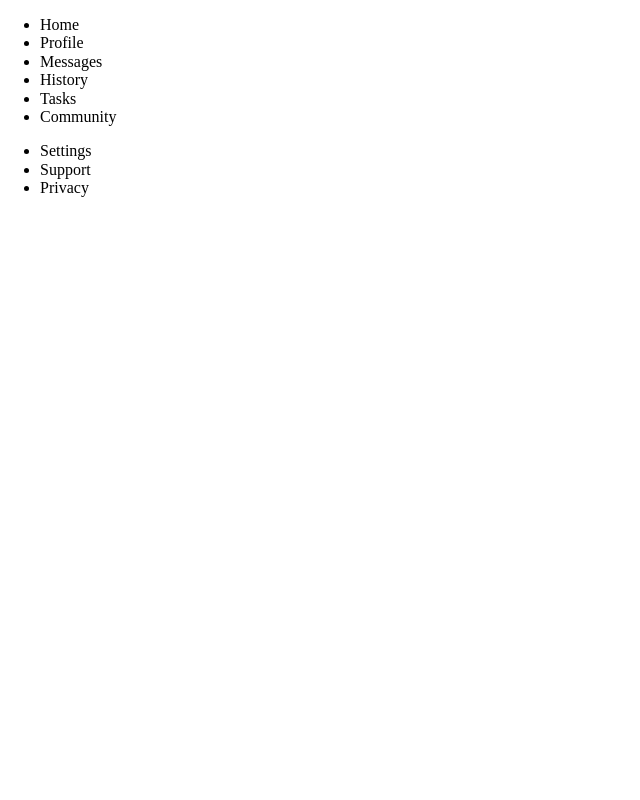
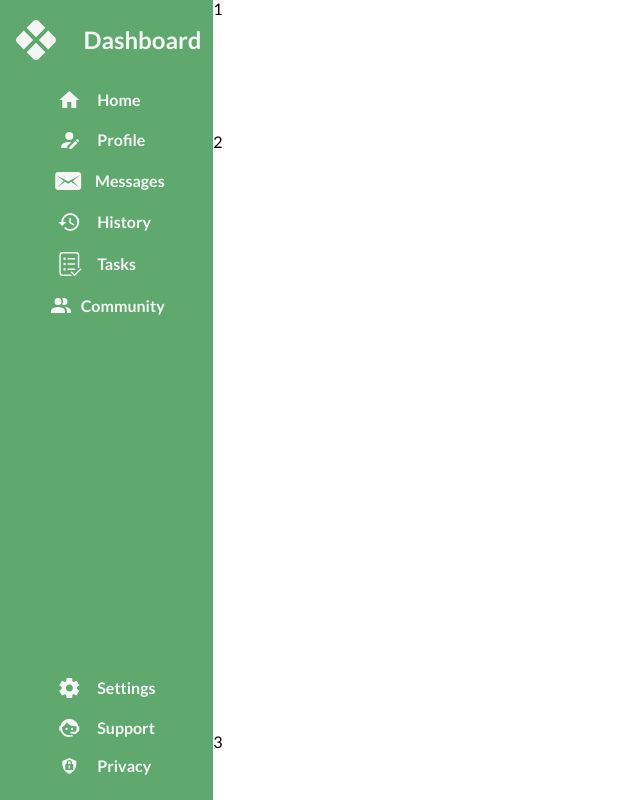
Before and after one commit to julianfloresd/admin-dashboard, a plain HTML site: page index.html in a window 1280 px wide. Shown: the whole page, without its empty margins (0-640 px from the left). Drawn offline with Linux system fonts and the light colour scheme.

Commit message:
Sidebar layout modified

```diff
--- a/css/style.css
+++ b/css/style.css
@@ -10,8 +10,13 @@
 :root {
   --primaryColor: #5fa86e;
   --secondaryColor: #0086B9;
+  font-family: 'Lato', sans-serif;
 }
 
+ul {
+  list-style: none;
+  padding: 0;
+}
 
 /******************************************
 /* LAYOUT
@@ -20,7 +25,7 @@
 .container {
   display: grid;
   grid-template-columns: 1fr 5fr;
-  grid-template-rows: 2fr 5fr 1fr;
+  grid-template-rows: 2fr 9fr 1fr;
   grid-template-areas:
   "sidebar header"
   "sidebar main"
@@ -29,11 +34,25 @@
 
 .sidebar {
   grid-area: sidebar;
+  background: var(--primaryColor);
   display: flex;
+  flex-direction: column;
+  align-items: center;
+  height: 100vh;
+  font-weight: bold;
+  color: whitesmoke;
+  padding-top: 1rem;
+}
+
+nav {
+  display: flex;
+  flex-direction: column;
+  justify-content: space-between;
+  height: 100vh;
 }
 
 .header {
-  grid-area: sidebar;
+  grid-area: header;
 }
 
 .main{
@@ -44,7 +63,32 @@
   grid-area: footer;
 }
 
+.logo {
+  width: 100%;
+  display: flex;
+  justify-content: space-around;
+  align-items: center;
+  font-size: 1.5rem;
+}
+
+li {
+  display: flex;
+  gap: 8px;
+  align-items: center;
+  padding: 8px 0;
+}
 
 /******************************************
 /* ADDITIONAL STYLES
 /*******************************************/
+
+li svg{
+  color: whitesmoke;
+  width: 35%;
+}
+
+.logo svg{
+  height: 3rem;
+  width: 3rem;
+  color: whitesmoke;
+}
--- a/index.html
+++ b/index.html
@@ -10,30 +10,63 @@
 		<!-- external CSS link -->
 		<link rel="stylesheet" href="css/normalize.css">
 		<link rel="stylesheet" href="css/style.css">
+		<link rel="preconnect" href="https://fonts.googleapis.com">
+		<link rel="preconnect" href="https://fonts.gstatic.com" crossorigin>
+		<link href="https://fonts.googleapis.com/css2?family=Lato:wght@300;400;700&display=swap" rel="stylesheet">
 	</head>
 	<body>
 		<div class="container">
 			<div class="sidebar">
-				<div class="logo"></div>
+				<div class="logo">
+					<svg xmlns="http://www.w3.org/2000/svg" width="24" height="24" viewBox="0 0 24 24"><path fill="currentColor" d="M12 2c-.5 0-1 .19-1.41.59l-3.3 3.29l4.71 4.7l4.71-4.7l-3.3-3.29C13 2.19 12.5 2 12 2M5.88 7.29l-3.29 3.3c-.79.78-.79 2.04 0 2.82l3.29 3.3l4.7-4.71l-4.7-4.71m12.24 0L13.42 12l4.7 4.71l3.29-3.3c.79-.78.79-2.04 0-2.82l-3.29-3.3M12 13.42l-4.71 4.7l3.3 3.29c.78.79 2.04.79 2.82 0l3.3-3.29l-4.71-4.7Z"/></svg>
+					<span>Dashboard</span>
+				</div>
 				<nav>
 					<ul>
-						<li>Home</li>
-						<li>Profile</li>
-						<li>Messages</li>
-						<li>History</li>
-						<li> Tasks</li>
-						<li>Community</li>
+						<li>
+							<svg xmlns="http://www.w3.org/2000/svg" width="24" height="24" viewBox="0 0 24 24"><path fill="currentColor" d="M10 20v-6h4v6h5v-8h3L12 3L2 12h3v8z"/></svg>
+							<span>Home</span>
+						</li>
+						<li>
+							<svg xmlns="http://www.w3.org/2000/svg" width="24" height="24" viewBox="0 0 24 24"><path fill="currentColor" d="m21.7 13.35l-1 1l-2.05-2.05l1-1a.55.55 0 0 1 .77 0l1.28 1.28c.21.21.21.56 0 .77M12 18.94l6.06-6.06l2.05 2.05L14.06 21H12v-2.06M12 14c-4.42 0-8 1.79-8 4v2h6v-1.89l4-4c-.66-.08-1.33-.11-2-.11m0-10a4 4 0 0 0-4 4a4 4 0 0 0 4 4a4 4 0 0 0 4-4a4 4 0 0 0-4-4Z"/></svg>
+							<span>Profile</span>
+						</li>
+						<li>
+							<svg xmlns="http://www.w3.org/2000/svg" width="26" height="26" viewBox="0 0 26 26"><path fill="currentColor" d="M23 4H3C1.3 4 0 5.3 0 7v12c0 1.7 1.3 3 3 3h20c1.7 0 3-1.3 3-3V7c0-1.7-1.3-3-3-3zm.8 15.4L16 13.8l-3 2l-3.1-2l-7.7 5.6l6.3-6.5l-7.7-6L13 13.5L25.1 7l-7.6 6l6.3 6.4z"/></svg>
+							<span>Messages</span>
+						</li>
+						<li>
+							<svg xmlns="http://www.w3.org/2000/svg" width="24" height="24" viewBox="0 0 24 24"><path fill="currentColor" d="M13 3a9 9 0 0 0-9 9H1l3.89 3.89l.07.14L9 12H6c0-3.87 3.13-7 7-7s7 3.13 7 7s-3.13 7-7 7c-1.93 0-3.68-.79-4.94-2.06l-1.42 1.42A8.954 8.954 0 0 0 13 21a9 9 0 0 0 0-18zm-1 5v5l4.25 2.52l.77-1.29l-3.52-2.09V8H12z"/></svg>
+							<span>History</span>
+						</li>
+						<li>
+							<svg xmlns="http://www.w3.org/2000/svg" width="28" height="28" viewBox="0 0 28 28"><path fill="currentColor" d="M4 5.25A3.25 3.25 0 0 1 7.25 2h13.5A3.25 3.25 0 0 1 24 5.25v12.129c-.12.08-.235.174-.341.28L22.5 18.818V5.25a1.75 1.75 0 0 0-1.75-1.75H7.25A1.75 1.75 0 0 0 5.5 5.25v17.5c0 .966.784 1.75 1.75 1.75h8.068l1.5 1.5H7.25A3.25 3.25 0 0 1 4 22.75V5.25Zm6.5 3.5a1.25 1.25 0 1 1-2.5 0a1.25 1.25 0 0 1 2.5 0Zm-1.25 6.5a1.25 1.25 0 1 0 0-2.5a1.25 1.25 0 0 0 0 2.5Zm0 5.25a1.25 1.25 0 1 0 0-2.5a1.25 1.25 0 0 0 0 2.5ZM12.75 8a.75.75 0 0 0 0 1.5h6.5a.75.75 0 0 0 0-1.5h-6.5ZM12 14a.75.75 0 0 1 .75-.75h6.5a.75.75 0 0 1 0 1.5h-6.5A.75.75 0 0 1 12 14Zm.75 4.5a.75.75 0 0 0 0 1.5h6.5a.75.75 0 0 0 0-1.5h-6.5Zm13.03 1.28l-6 6a.75.75 0 0 1-1.06 0l-2.998-2.998a.75.75 0 0 1 1.06-1.06l2.468 2.467l5.47-5.47a.75.75 0 1 1 1.06 1.061Z"/></svg>
+							<span>Tasks</span>
+						</li>
+						<li>
+							<svg xmlns="http://www.w3.org/2000/svg" width="24" height="24" viewBox="0 0 24 24"><path fill="currentColor" d="M16 17v2H2v-2s0-4 7-4s7 4 7 4m-3.5-9.5A3.5 3.5 0 1 0 9 11a3.5 3.5 0 0 0 3.5-3.5m3.44 5.5A5.32 5.32 0 0 1 18 17v2h4v-2s0-3.63-6.06-4M15 4a3.39 3.39 0 0 0-1.93.59a5 5 0 0 1 0 5.82A3.39 3.39 0 0 0 15 11a3.5 3.5 0 0 0 0-7Z"/></svg>
+							<span>Community</span>
+						</li>
 					</ul>
 					<ul>
-						<li>Settings</li>
-						<li>Support</li>
-						<li>Privacy</li>
+						<li>
+							<svg xmlns="http://www.w3.org/2000/svg" width="24" height="24" viewBox="0 0 24 24"><path fill="currentColor" d="m9.25 22l-.4-3.2q-.325-.125-.613-.3t-.562-.375L4.7 19.375l-2.75-4.75l2.575-1.95Q4.5 12.5 4.5 12.337v-.674q0-.163.025-.338L1.95 9.375l2.75-4.75l2.975 1.25q.275-.2.575-.375t.6-.3l.4-3.2h5.5l.4 3.2q.325.125.613.3t.562.375l2.975-1.25l2.75 4.75l-2.575 1.95q.025.175.025.338v.674q0 .163-.05.338l2.575 1.95l-2.75 4.75l-2.95-1.25q-.275.2-.575.375t-.6.3l-.4 3.2h-5.5Zm2.8-6.5q1.45 0 2.475-1.025T15.55 12q0-1.45-1.025-2.475T12.05 8.5q-1.475 0-2.488 1.025T8.55 12q0 1.45 1.012 2.475T12.05 15.5Z"/></svg>
+							<span>Settings</span>
+						</li>
+						<li>
+							<svg xmlns="http://www.w3.org/2000/svg" width="24" height="24" viewBox="0 0 24 24"><path fill="currentColor" d="M18.72 14.76c.35-.85.54-1.76.54-2.76c0-.72-.11-1.41-.3-2.05c-.65.15-1.33.23-2.04.23A9.07 9.07 0 0 1 9.5 6.34a9.21 9.21 0 0 1-4.73 4.88c-.04.25-.04.52-.04.78A7.27 7.27 0 0 0 12 19.27c1.05 0 2.06-.23 2.97-.64c.57 1.09.83 1.63.81 1.63c-1.64.55-2.91.82-3.78.82c-2.42 0-4.73-.95-6.43-2.66a9.03 9.03 0 0 1-2.24-3.69H2v-4.55h1.09a9.09 9.09 0 0 1 15.33-4.6a8.991 8.991 0 0 1 2.47 4.6H22v4.55h-.06L18.38 18l-5.3-.6v-1.67h4.83l.81-.97m-9.45-2.99c.3 0 .59.12.8.34a1.136 1.136 0 0 1 0 1.6c-.21.21-.5.33-.8.33c-.63 0-1.14-.5-1.14-1.13c0-.63.51-1.14 1.14-1.14m5.45 0c.63 0 1.13.51 1.13 1.14c0 .63-.5 1.13-1.13 1.13c-.63 0-1.14-.5-1.14-1.13a1.14 1.14 0 0 1 1.14-1.14Z"/></svg>
+							<span>Support</span>
+						</li>
+						<li>
+							<svg xmlns="http://www.w3.org/2000/svg" width="20" height="20" viewBox="0 0 20 20"><path fill="currentColor" d="M10 9.6c-.6 0-1 .4-1 1c0 .4.3.7.6.8l-.3 1.4h1.3l-.3-1.4c.4-.1.6-.4.6-.8c.1-.6-.3-1-.9-1zm.1-4.3c-.7 0-1.4.5-1.4 1.2V8h2.7V6.5c-.1-.7-.6-1.2-1.3-1.2zM10 2L3 5v3c.1 4.4 2.9 8.3 7 9.9c4.1-1.6 6.9-5.5 7-9.9V5l-7-3zm4 11c0 .6-.4 1-1 1H7c-.6 0-1-.4-1-1V9c0-.6.4-1 1-1h.3V6.5C7.4 5.1 8.6 4 10 4c1.4 0 2.6 1.1 2.7 2.5V8h.3c.6 0 1 .4 1 1v4z"/></svg>
+							<span>Privacy</span>
+						</li>
 					</ul>
 				</nav>
 			</div>
-			<div class="header"></div>
-			<div class="main"></div>
-			<div class="footer"></div>
+			<div class="header">1</div>
+			<div class="main">2</div>
+			<div class="footer">3</div>
 		</div>
 
 		<script type="text/javascript" src="js/main.js"></script>
```
